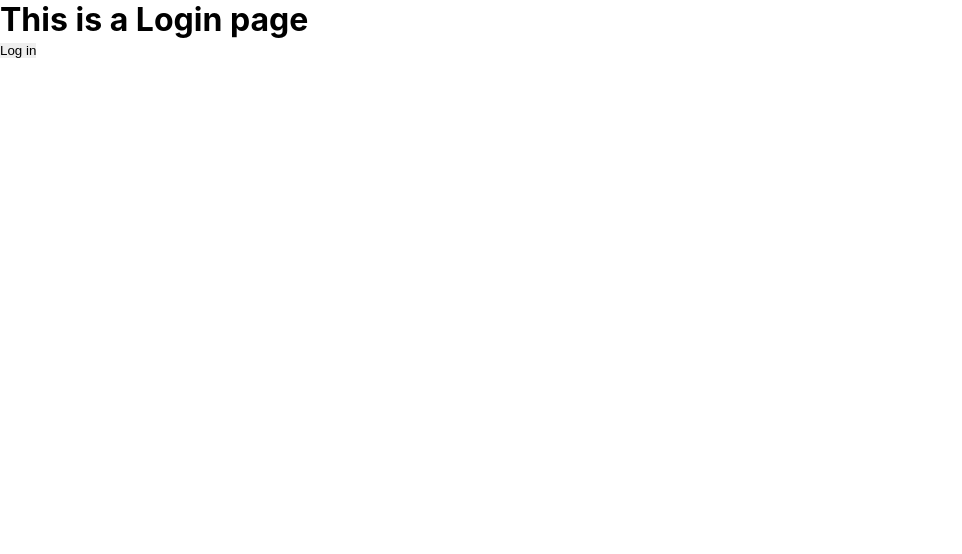
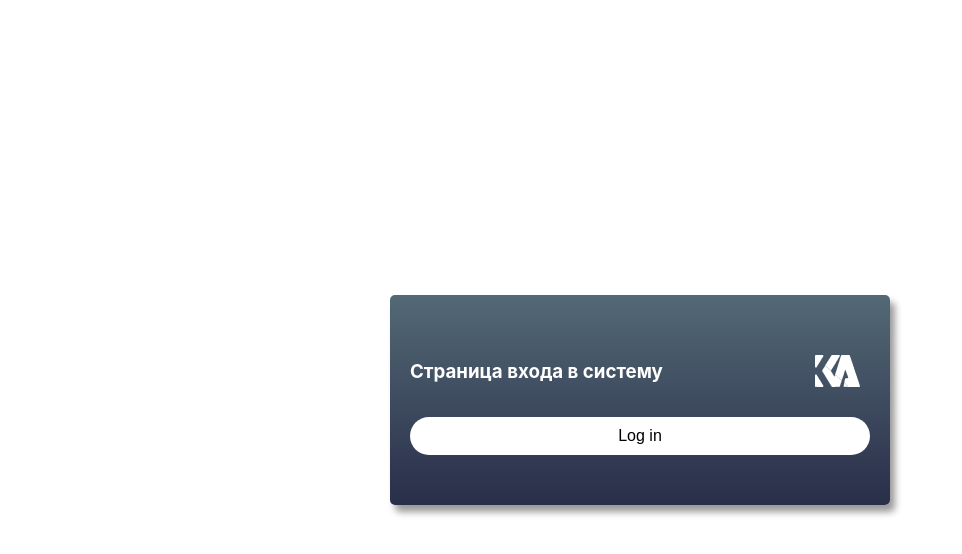
Before and after one commit to AmanatM/kadet, a React (Create React App) app: page /login in a window 1280 px wide. Shown: the top 554 px of the page, without its empty margins (0-962 px from the left). Built offline with nearby package versions, Linux system fonts and the light colour scheme.

Commit message:
Initial login styling

```diff
--- a/src/components/SideNav/SideNav.js
+++ b/src/components/SideNav/SideNav.js
@@ -28,6 +28,7 @@ const SideNavSection = styled.nav`
     flex-direction: column;
     overflow-y: scroll;
     grid-area: nav;
+    z-index: 2;
 
     ul {
         li {
--- /dev/null
+++ b/src/elements/Button.js
@@ -0,0 +1,12 @@
+import styled from 'styled-components'
+
+const Button = styled.button`
+    border: none;
+    padding: 10px 20px;
+    border-radius: 20px;
+    font-size: 1em;
+    color: black;
+    background-color: white;
+`
+
+export default Button
--- a/src/pages/Login/LoginPage.js
+++ b/src/pages/Login/LoginPage.js
@@ -1,17 +1,63 @@
 import React from 'react'
 import  { useHistory } from 'react-router-dom'
+import styled from 'styled-components'
+import loginPageBg from './login_page_bg.jpg'
+import Auth from '../../utils/Auth'
+import kadetLogo from '../../assets/imgs/logo_white.svg'
 
-import Auth from '../../utils/Auth'
+import Button from '../../elements/Button'
+
+const LoginPageStyled = styled.div`
+    display: flex;
+    height: 100vh;
+    /* background: url(${loginPageBg}) #2c3e4e; */
+    background-size: cover;
+    background: white;
+
+
+    .card-main {
+        margin: auto;
+        padding: 50px 20px;
+        border-radius: 5px;
+        box-shadow: 5px 7px 7px 0px rgba(0,0,0,.4);
+        width: 90%;
+        max-width: 500px;
+        background: linear-gradient(to bottom, #536976, #292e49);
+        color: white;
+        display: flex;
+        flex-direction: column;
+        justify-content: center;
+
+        .title {
+
+            display: flex;
+            align-items: center;
+            margin-bottom: 20px;
+
+            img {
+                width: 45px;
+                margin: 10px;
+                margin-left: auto;
+            }
+        }
+
+    }
+`
 
 const LoginPage = () => {
 
     let history = useHistory()
 
     return (
-        <div>
-            <h1>This is a Login page</h1>
-            <button onClick={() => Auth.authenticate(() => history.push("/panel"))}>Log in</button>
-        </div>
+        <LoginPageStyled>
+            <div className="card-main">
+                <div className="title">
+                    <h3>Страница входа в систему</h3>
+                    <img src={kadetLogo} alt="Логотип"/>
+                </div>
+                <Button onClick={() => Auth.authenticate(() => history.push("/panel"))}>Log in</Button>
+            </div>
+        </LoginPageStyled>
     )
 }
 
```
Also changed, not shown: src/assets/imgs/logo_white.svg (added), 1 other file (tests, documents, lock files or other folders).
